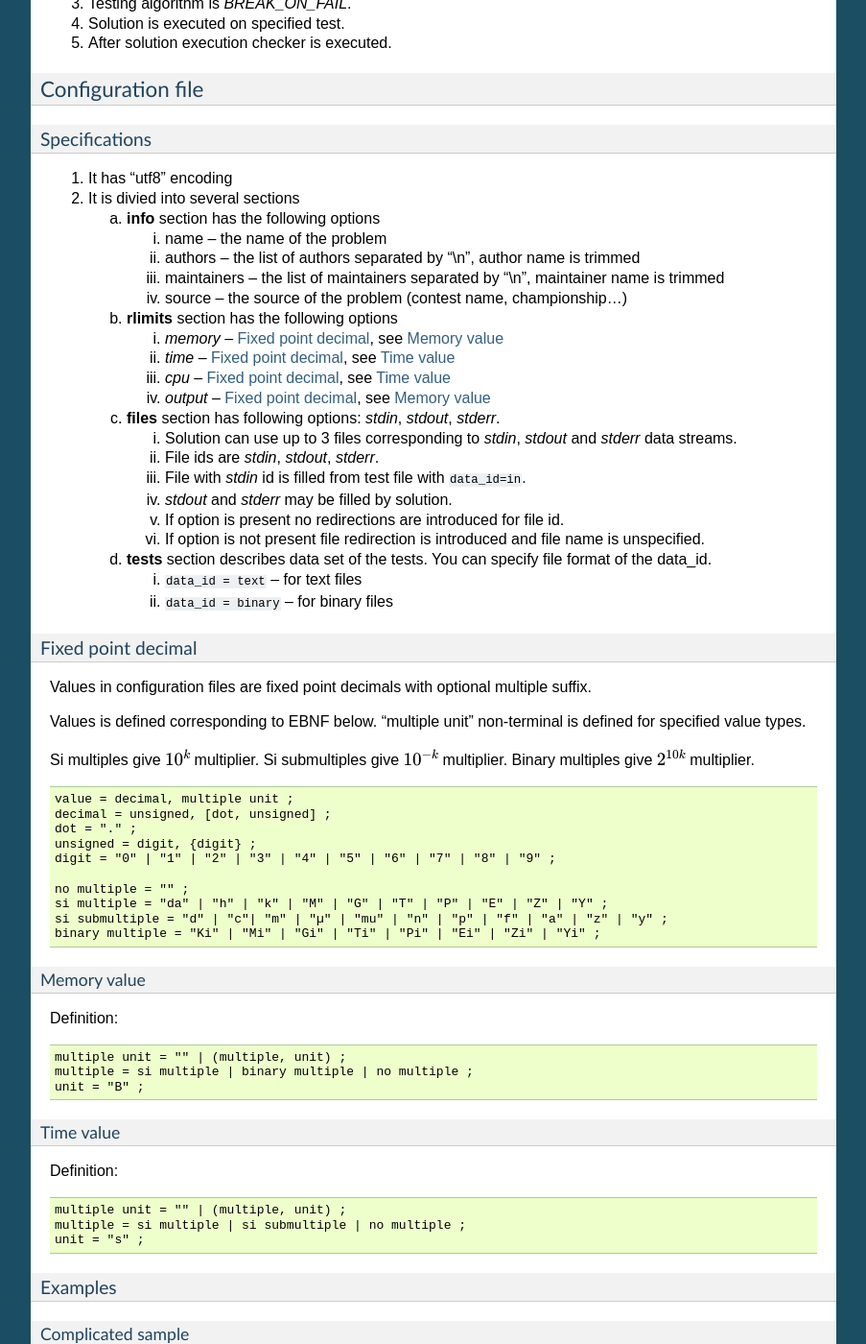
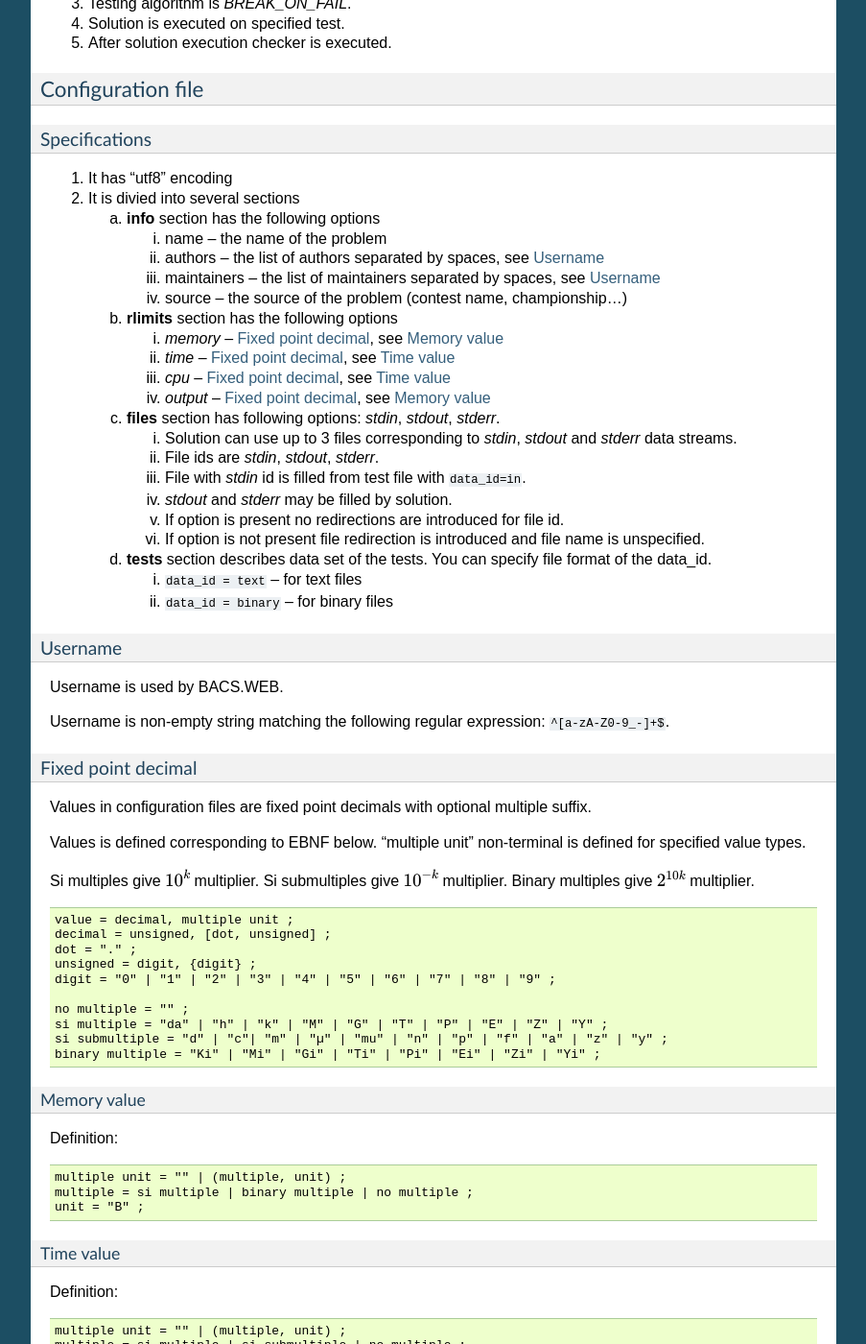
Before and after one commit to sarum9in/DEPRECATED_bunsan_bacs_single_problem, a Sphinx documentation site: the page built from sphinx/source/problem_formats/simple0.rst, in a window 1280 px wide and 1400 px high, scrolled down 703 px. Shown: the whole window at 96% size, without its empty margins (198-1101 px from the left). Built offline with Sphinx 7.4.7, drawn with Linux system fonts in a browser that asks for light colours; formulas are drawn with MathJax 3; some of the changed text lies outside the part shown.

Commit message:
Documentation: simple0 format username specifications.
authors and maintainers fields specifications
corresponding to BACS.WEB username specifications
and INI format specifications.

```diff
--- a/sphinx/source/problem_formats/simple0.rst
+++ b/sphinx/source/problem_formats/simple0.rst
@@ -54,8 +54,8 @@ Specifications
    a. **info** section has the following options
 
       i. name -- the name of the problem
-      #. authors -- the list of authors separated by "\\n", author name is trimmed
-      #. maintainers -- the list of maintainers separated by "\\n", maintainer name is trimmed
+      #. authors -- the list of authors separated by spaces, see `Username`_
+      #. maintainers -- the list of maintainers separated by spaces, see `Username`_
       #. source -- the source of the problem (contest name, championship...)
 
    #. **rlimits** section has the following options
@@ -81,6 +81,13 @@ Specifications
       i. ``data_id = text`` -- for text files
       #. ``data_id = binary`` -- for binary files
 
+
+Username
+~~~~~~~~
+
+Username is used by BACS.WEB.
+
+Username is non-empty string matching the following regular expression: ``^[a-zA-Z0-9_-]+$``.
 
 Fixed point decimal
 ~~~~~~~~~~~~~~~~~~~
@@ -145,16 +152,14 @@ Complicated sample
    ; It is comment
    name = Problem name
 
-   ; Problem is created by "author1 <author1@example.com>" and "author2 <author2@example.com>"
-   authors = author1 <author1@example.com>
-      author2 <author2@example.com>
+   ; Problem is created by "author1" and "author2"
+   authors = author1 author2
 
    ; Here you can specify user names/ids (related to BACS.WEB)
    ;
    ; Note that names will be trimmed, so here the following string list is specified:
    ; ["admin", "contest_admin"]
-   maintainers = admin
-      contest_admin
+   maintainers = admin contest_admin
 
    source = PTZ summer 2011
 
@@ -188,7 +193,7 @@ Short sample
 
    [info]
    name = Problem name
-   maintainer = admin
+   maintainers = admin
 
    [rlimits]
    memory = 256MiB
```
